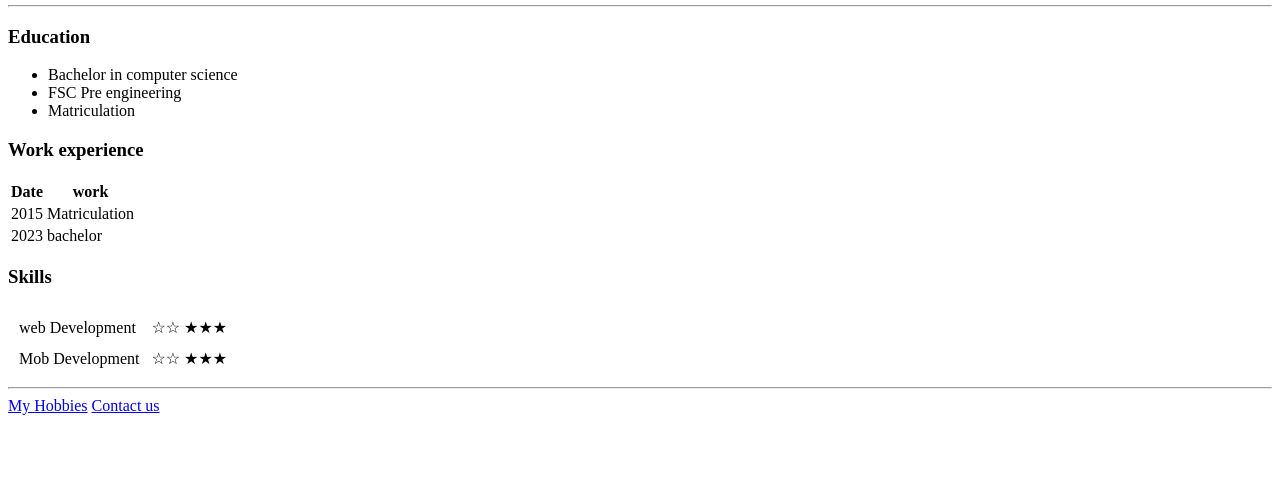
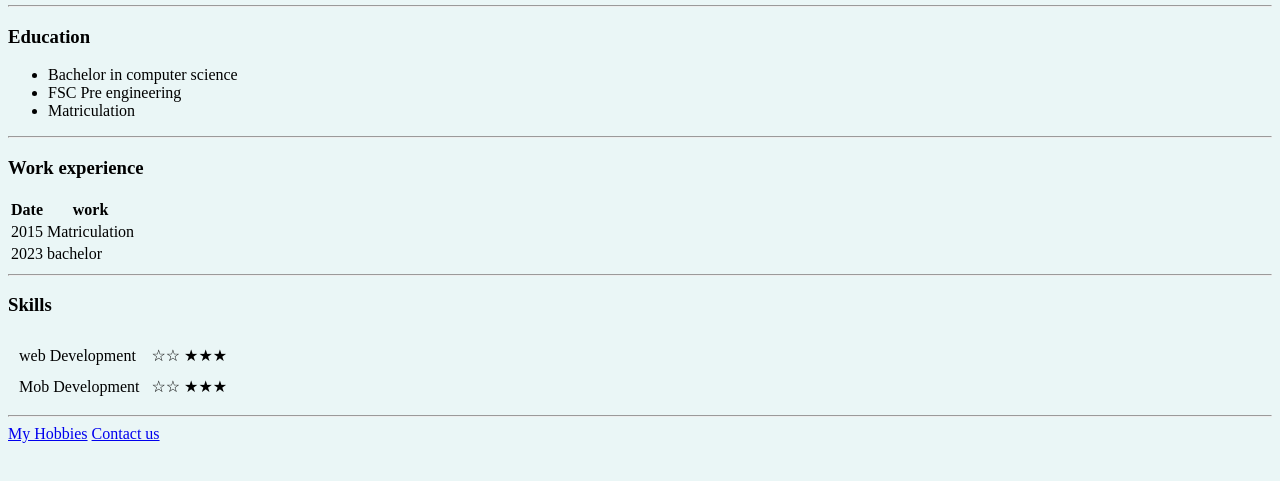
Before and after one commit to Mubashir514/cv, a plain HTML site: page index.html in a window 1280 px wide. Shown: the part 185-666 px from the top of the page. Drawn offline with Linux system fonts and the light colour scheme.

Commit message:
Add files via upload

```diff
--- a/index.html
+++ b/index.html
@@ -8,7 +8,7 @@
     <title>Personal site</title>
 </head>
 
-<body>
+<body style="background-color: #EAF6F6;">
     <table cellspacing="12" >
         <tr>
             <td><img title="Mubashir Hassan" style="height: 100px;" src="Mubashir-modified.png" alt="Mubashir Hassan fb pic"></td>
@@ -29,6 +29,7 @@
         <li>FSC Pre engineering</li>
         <li>Matriculation</li>
     </ul>
+    <hr>
     <h3>Work experience</h3>
     <table>
         <thead>
@@ -50,7 +51,7 @@
         </tbody>
 
     </table>
-
+<hr>
     <h3>Skills</h3>
     <!-- Tables -->
     <!-- <table cellspacing="10" border="1">
```
